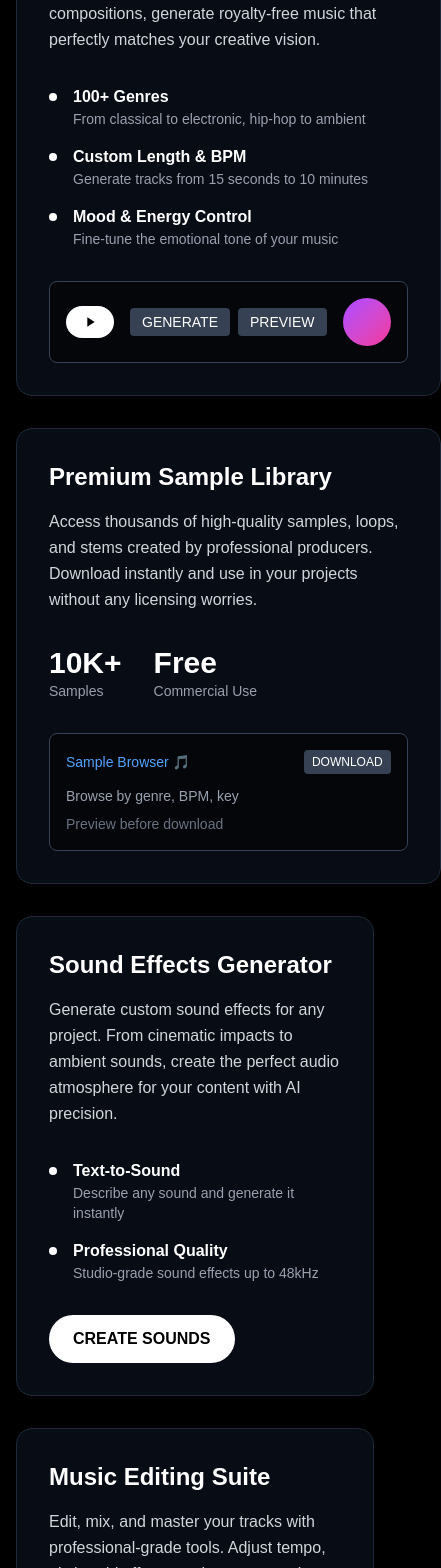
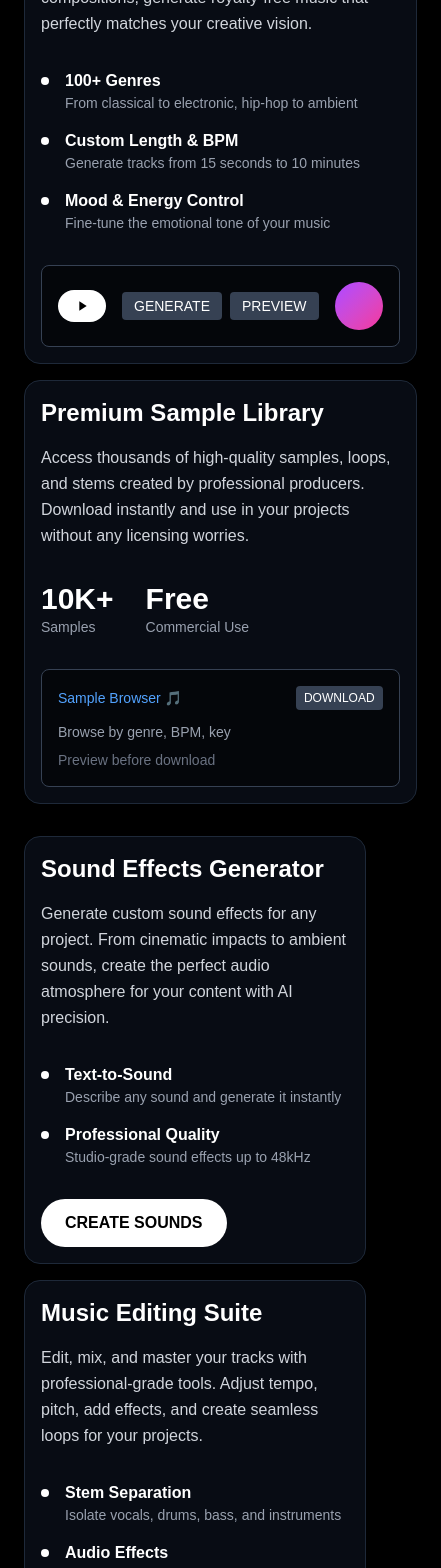
Before and after one commit to devtofunmi/audio4lab, a Next.js app: page / in a window 390 px wide. Shown: the part 1381-2949 px from the top of the page, 441 px wide, since content can reach past the window. Built offline with nearby package versions, Linux system fonts and the light colour scheme.

Commit message:
add p for small screen

```diff
--- a/pages/index.tsx
+++ b/pages/index.tsx
@@ -140,9 +140,9 @@ export default function Home() {
           </div>
 
           {/* Main Features Grid */}
-          <div className="grid lg:grid-cols-2 gap-8 mb-8">
+          <div className="grid lg:grid-cols-2 gap-4 sm:gap-6 lg:gap-8 mb-8 px-2 sm:px-0">
             {/* AI Music Generation */}
-            <div className="bg-gray-900/50 border border-gray-800 rounded-2xl p-8">
+            <div className="bg-gray-900/50 border border-gray-800 rounded-2xl p-4 sm:p-8 lg:p-8">
               <h3 className="text-2xl font-bold mb-4">AI Music Generation</h3>
               <p className="text-gray-300 mb-8 leading-relaxed">
                 Create original music tracks in any genre or style. From
@@ -215,7 +215,7 @@ export default function Home() {
             </div>
 
             {/* Sample Library */}
-            <div className="bg-gray-900/50 border border-gray-800 rounded-2xl p-8">
+            <div className="bg-gray-900/50 border border-gray-800 rounded-2xl p-4 sm:p-6 lg:p-8">
               <h3 className="text-2xl font-bold mb-4">
                 Premium Sample Library
               </h3>
@@ -256,9 +256,9 @@ export default function Home() {
           </div>
 
           {/* Second Row */}
-          <div className="grid lg:grid-cols-2 gap-8">
+          <div className="grid lg:grid-cols-2 gap-4 sm:gap-6 lg:gap-8 px-2 sm:px-0">
             {/* Sound Effects Generator */}
-            <div className="bg-gray-900/50 border border-gray-800 rounded-2xl p-8">
+            <div className="bg-gray-900/50 border border-gray-800 rounded-2xl p-4 sm:p-6 lg:p-8">
               <h3 className="text-2xl font-bold mb-4">
                 Sound Effects Generator
               </h3>
@@ -300,7 +300,7 @@ export default function Home() {
             </div>
 
             {/* Music Editing Tools */}
-            <div className="bg-gray-900/50 border border-gray-800 rounded-2xl p-8">
+            <div className="bg-gray-900/50 border border-gray-800 rounded-2xl p-4 sm:p-6 lg:p-8">
               <h3 className="text-2xl font-bold mb-4">Music Editing Suite</h3>
               <p className="text-gray-300 mb-8 leading-relaxed">
                 Edit, mix, and master your tracks with professional-grade tools.
@@ -339,8 +339,6 @@ export default function Home() {
               </button>
             </div>
           </div>
-
-
         </div>
       </section>
 
@@ -364,10 +362,18 @@ export default function Home() {
           }
 
           .my-swiper-custom .swiper-slide {
-            width: 300px; /* Adjust the slide width to control the coverflow effect */
+            width: 300px; /* Default size for small screens */
             height: 300px;
             border-radius: 12px;
             overflow: hidden;
+          }
+
+          @media (min-width: 768px) {
+            .my-swiper-custom .swiper-slide {
+              width: 400px; /* Larger size for medium screens and up */
+              height: 400px;
+              border-radius: 16px;
+            }
           }
 
           .my-swiper-custom .swiper-slide img {
```
